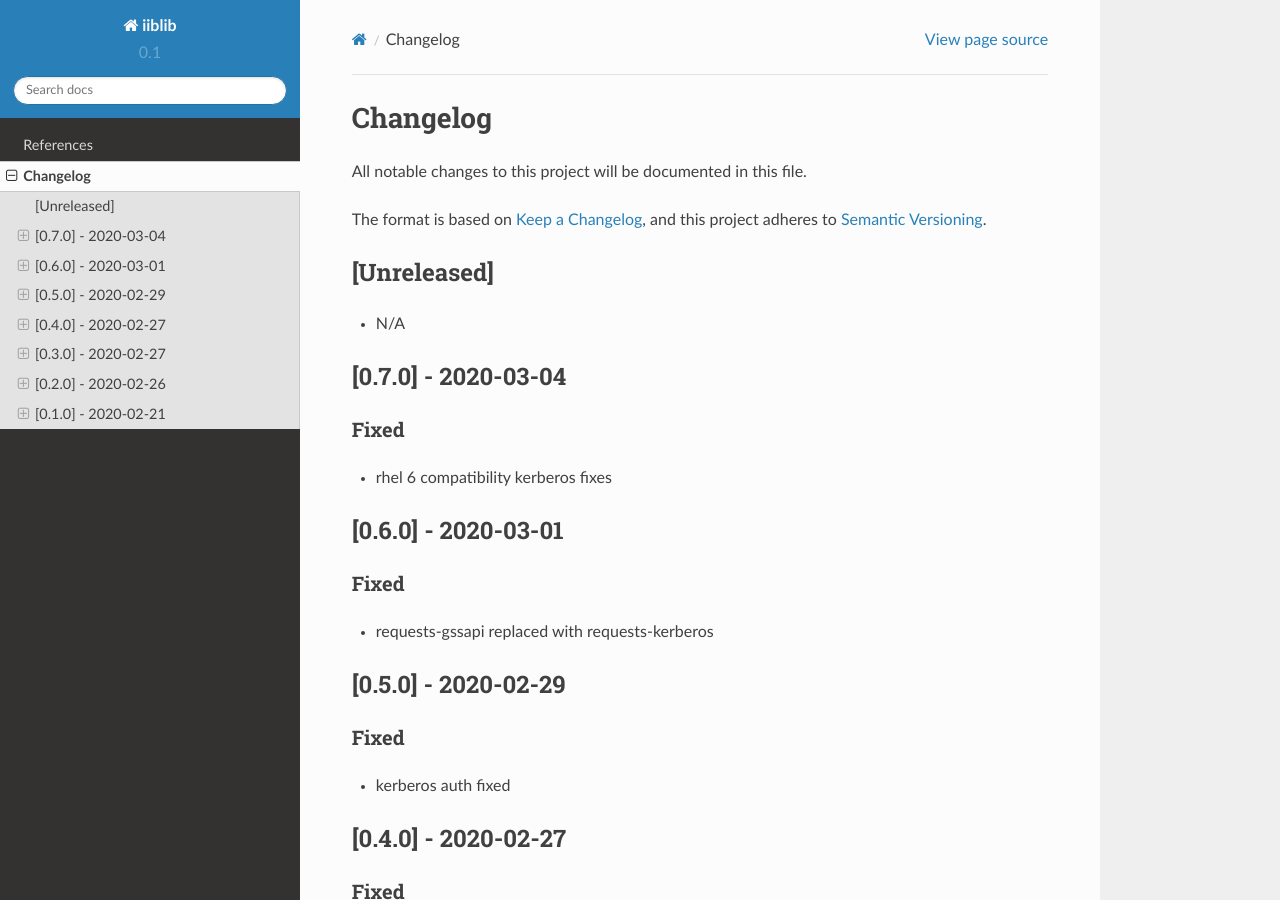
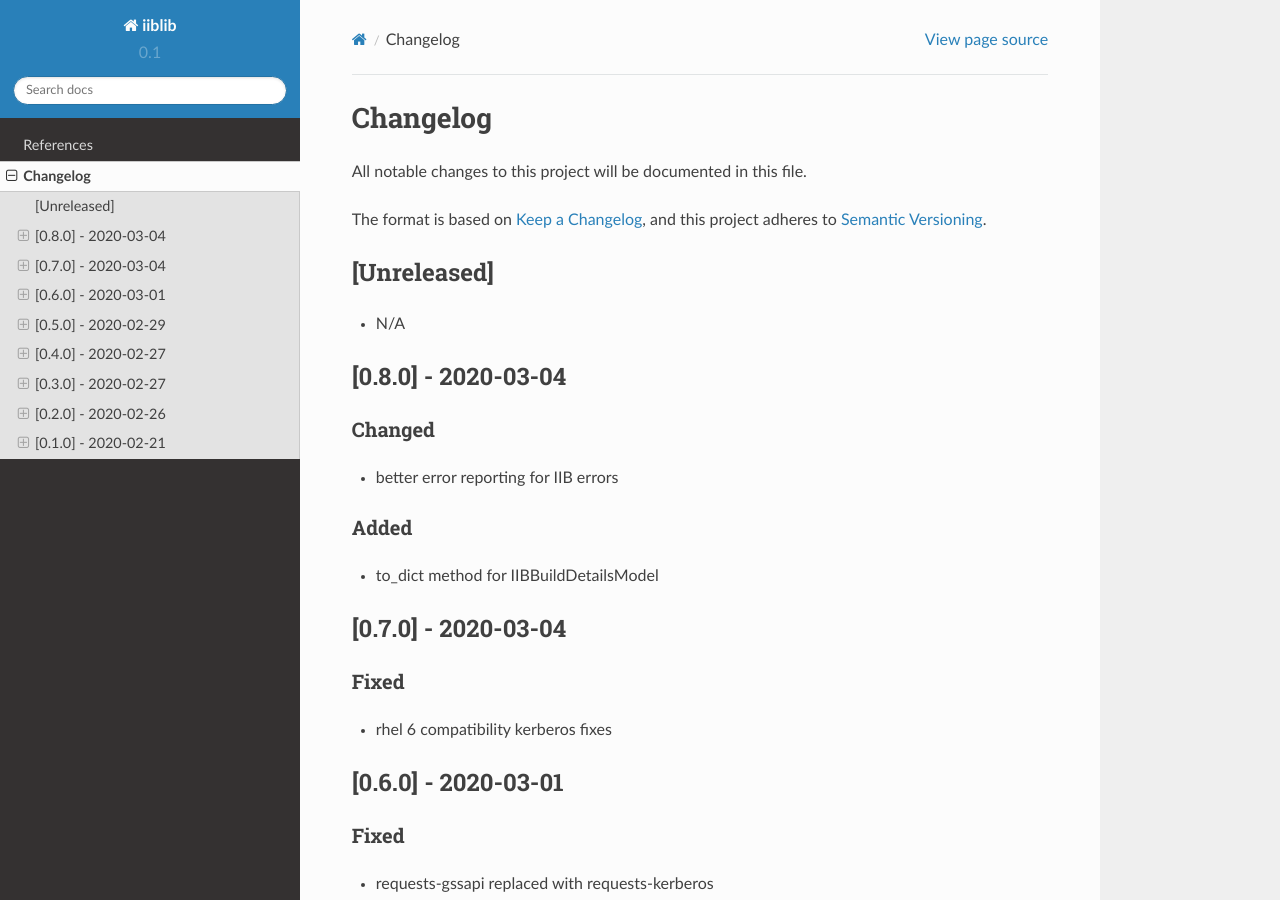
Before and after one commit to release-engineering/iiblib, a Sphinx documentation site: the page built from docs/source/CHANGELOG.md, in a window 1280 px wide and 900 px high. Built offline with Sphinx 7.4.7 and the Read the Docs theme 2.0.0, drawn with Linux system fonts in a browser that asks for light colours.

Commit message:
v0.8.0 changelog

```diff
--- a/docs/source/CHANGELOG.md
+++ b/docs/source/CHANGELOG.md
@@ -8,6 +8,16 @@
 ## [Unreleased]
 
 - N/A
+
+## [0.8.0] - 2020-03-04
+
+### Changed
+
+- better error reporting for IIB errors
+
+### Added
+
+- to_dict method for IIBBuildDetailsModel
 
 ## [0.7.0] - 2020-03-04
 
--- a/setup.py
+++ b/setup.py
@@ -62,7 +62,7 @@
 
 setup(
     name="iiblib",
-    version="0.7.0",
+    version="0.8.0",
     description="IIB client library",
     long_description=long_description,
     author="Jindrich Luza",
```
